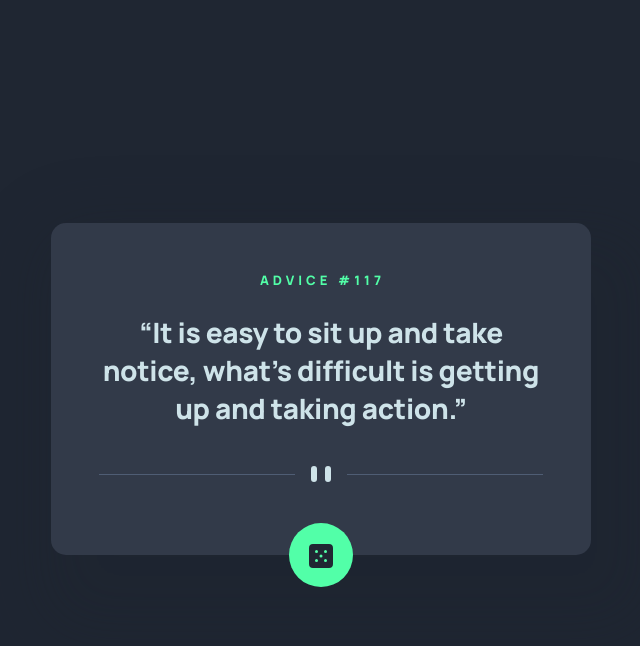
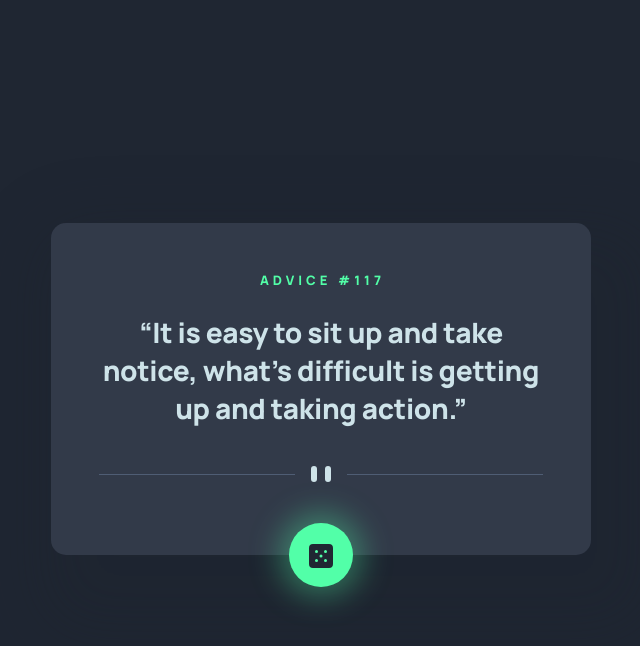
Before and after one commit to pawelpiotrowski38/advice-generator-app, a React (Create React App) app: page / in a window 1280 px wide. In both pictures the pointer is over the button 640 px from the left and 555 px from the top of the page. Shown: the top 646 px of the page, without its empty margins (319-959 px from the left). Built offline with nearby package versions, Linux system fonts and the light colour scheme.

Commit message:
Add hover effects to a button

```diff
--- a/src/styles.css
+++ b/src/styles.css
@@ -41,6 +41,12 @@
     border: none;
     border-radius: 50%;
     background-color: var(--neon-green);
+    transition: all 0.2s ease-in-out;
+}
+
+.button:hover {
+    box-shadow: 0 0 30px 10px hsla(150, 100%, 66%, 0.35);
+    cursor: pointer;
 }
 
 .button img {
```
